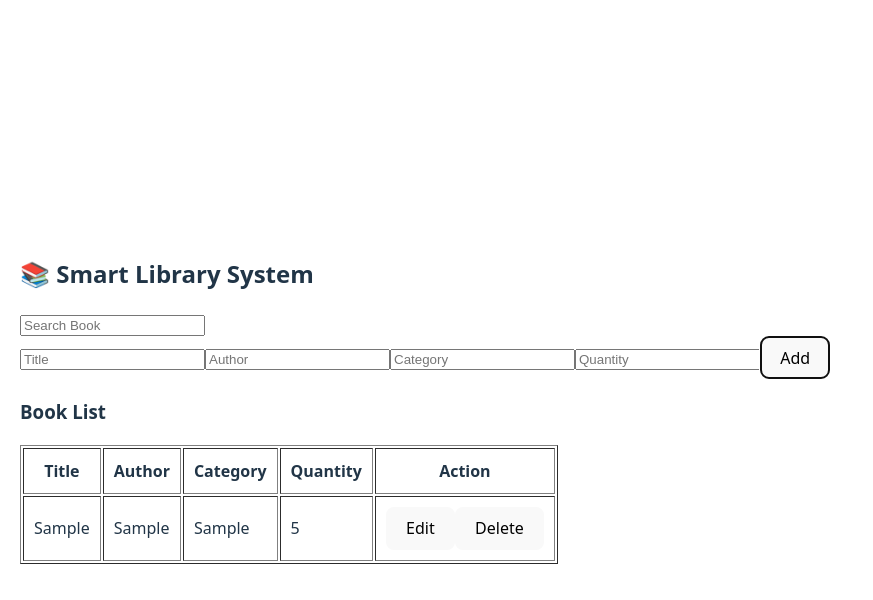
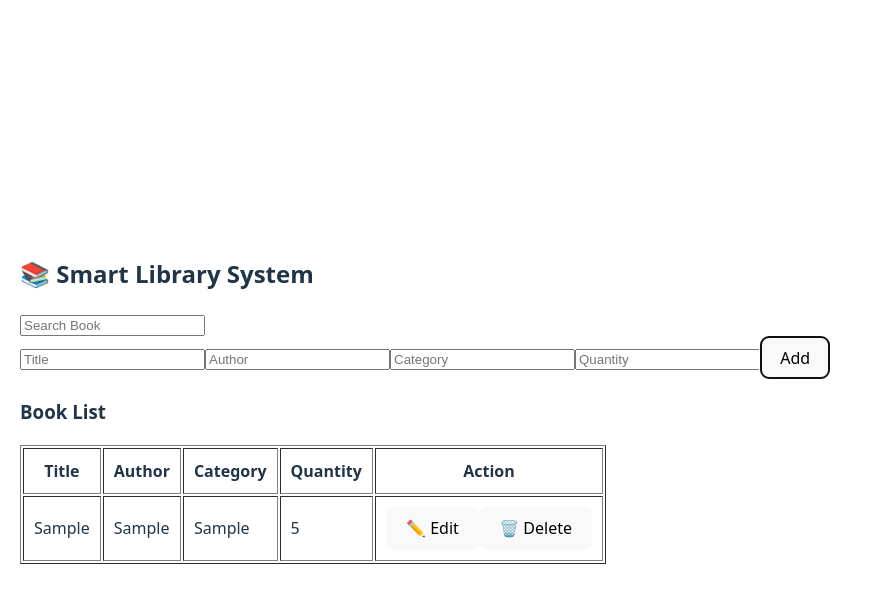
Before and after one commit to Snehal14697/smart-library2, a React (Vite) app: page / in a window 1280 px wide. Both pictures are taken after typing "Sample", "Sample", "Sample", "5" into the empty fields and a click on the button "Add". Shown: the top 600 px of the page, without its empty margins (0-873 px from the left). Built offline with nearby package versions, Linux system fonts and the light colour scheme.

Commit message:
Add Edit functionality to BookList component

```diff
--- a/src/BookList.jsx
+++ b/src/BookList.jsx
@@ -97,25 +97,43 @@
 // }
 
 // export default BookList;
+import React, { useState } from "react";
 
 function BookList({ books, deleteBook, setEditIndex, search }) {
-  const filteredBooks = books.filter((book) =>
-    book.title.toLowerCase().includes(search.toLowerCase())
-  );
+  const [message, setMessage] = useState("");
 
+  // Delete handler
+  const handleDelete = (index) => {
+    const confirmDelete = window.confirm(
+      "Are you sure you want to delete this book?"
+    );
+    if (confirmDelete) {
+      deleteBook(index);
+      setMessage("Book deleted successfully ✅");
+    } else {
+      setMessage("Delete cancelled ❌");
+    }
+    setTimeout(() => setMessage(""), 3000);
+  };
 
+  // Filter books based on search and keep original index
+  const filteredBooks = books
+    .map((book, index) => ({ ...book, originalIndex: index }))
+    .filter((book) =>
+      book.title.toLowerCase().includes(search.toLowerCase())
+    );
 
   return (
     <div>
+      <h3>Book List</h3>
+      {message && (
+        <p style={{ color: "green", fontWeight: "bold" }}>{message}</p>
+      )}
 
-      <h3>Book List</h3>
-
-      {filteredBooks.length === 0 ?  (
+      {filteredBooks.length === 0 ? (
         <p>No Books Found</p>
       ) : (
-
         <table border="1" cellPadding="10">
-
           <thead>
             <tr>
               <th>Title</th>
@@ -127,35 +145,29 @@ function BookList({ books, deleteBook, setEditIndex, search }) {
           </thead>
 
           <tbody>
-
-           { filteredBooks.map((book, index) =>  (
-              <tr key={index}>
-
+            {filteredBooks.map((book) => (
+              <tr key={book.originalIndex}>
                 <td>{book.title}</td>
                 <td>{book.author}</td>
                 <td>{book.category}</td>
                 <td>{book.quantity}</td>
-
                 <td>
-
-                  <button onClick={() => setEditIndex(index)}>
-                    Edit
+                  <button
+                    onClick={() => setEditIndex(book.originalIndex)}
+                  >
+                    ✏️ Edit
                   </button>
-
-                  <button onClick={() => deleteBook(index)}>
-                    Delete
+                  <button
+                    onClick={() => handleDelete(book.originalIndex)}
+                  >
+                    🗑️ Delete
                   </button>
-
                 </td>
-
               </tr>
             ))}
-
           </tbody>
-
         </table>
       )}
-
     </div>
   );
 }
```
